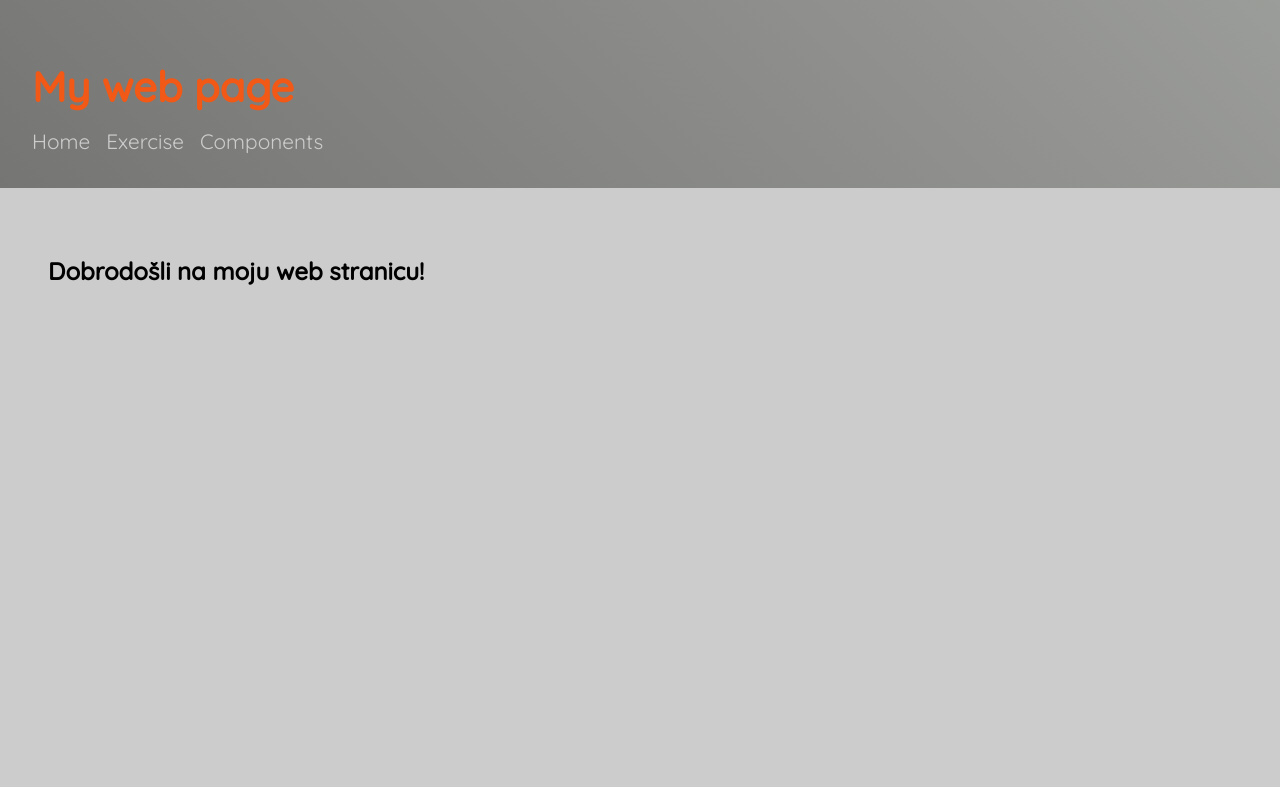
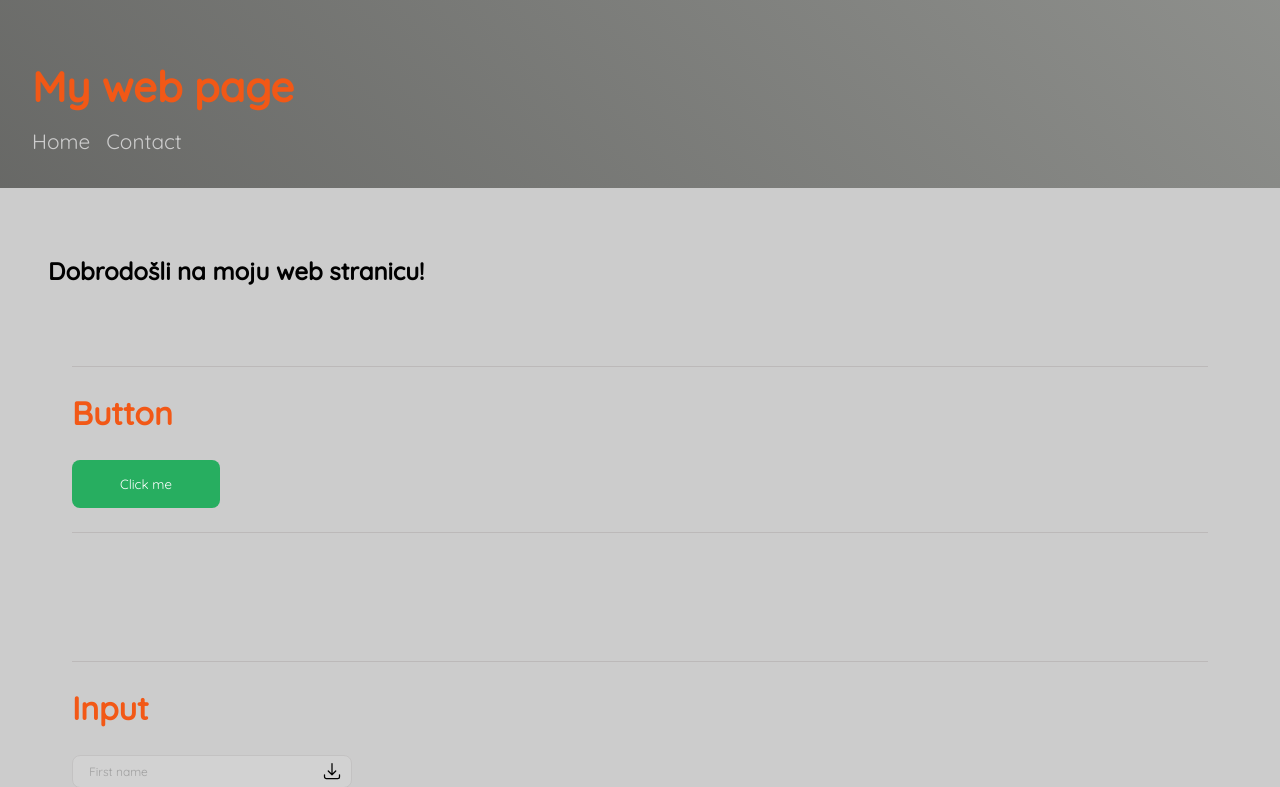
Before and after one commit to Ivanaarbutina/react-project, a React (Vite) app: page / in a window 1280 px wide. Shown: the top 787 px of the page. Built offline with nearby package versions, Linux system fonts and the light colour scheme.

Commit message:
add new pages

```diff
--- a/src/App.tsx
+++ b/src/App.tsx
@@ -1,28 +1,24 @@
-import { createBrowserRouter, RouterProvider } from "react-router-dom";
-import Header from "./components/header";
+import { Route, Routes } from "react-router-dom";
 import "./styles/style.scss";
-import Home from "./components/home";
-import Components from "./components/components";
+import Home from "./features/home";
 
+import Contact from "./components/contact";
+import Layout from "./styles/components/layout";
+import NoMatch from "./features/no-match";
 
 function App() {
-  const router = createBrowserRouter([
-    {
-      path: "/",
-      element: <Home />,
-    },
-    {
-      path: "/components",
-      element: <Components />,
-    },
-
-  ]);
   return (
-    <>
-        <Header/>
-        <RouterProvider router={router} />
-    </>
-  )
+    <Routes>
+      <Route path="/" element={<Layout />}>
+        <Route index element={<Home />} />
+        <Route path="contact" element={<Contact />} />
+        {/* Using path="*"" means "match anything", so this route
+                acts like a catch-all for URLs that we don't have explicit
+                routes for. */}
+        <Route path="*" element={<NoMatch />} />
+      </Route>
+    </Routes>
+  );
 }
 
 export default App;
--- a/src/components/components.tsx
+++ /dev/null
@@ -1,98 +0,0 @@
-import { useState } from "react";
-import Download from "../assets/download";
-import Button from "./button";
-import Container from "./container";
-import Devider from "./devider";
-import Input from "./input";
-import Table from "./table";
-import Check from "../assets/check";
-import Modal from "./modal";
-
-type ValuesType = {
-  [key: string]: string;
-};
-
-const obj: ValuesType = {
-  firstName: "",
-  lastName: "",
-};
-
-const Components = () => {
-  const [inputsValue, setInputsValue] = useState<ValuesType>(obj);
-  const [newState, setNewState] = useState<string>("");
-  const [showModal, setShowModal] = useState<boolean>(true);
-
-  const handleInputsValue = (value: string, id: string) => {
-    const newState: ValuesType = { ...inputsValue };
-    newState[id] = value;
-    setInputsValue(newState);
-  };
-
-  return (
-    <div className="components">
-      <Container>
-        <h2>Button</h2>
-        <Button text="Click me" />
-      </Container>
-      <Container>
-        <h2>Input</h2>
-        <Input
-          disabled={true}
-          size="sm"
-          icon={<Download />}
-          value={inputsValue.firstName}
-          placeholder="First name"
-          onChange={(value: string) => handleInputsValue(value, "lastName")}
-        />
-        <Input
-          value={inputsValue.lastName}
-          icon={<Check />}
-          placeholder="Last name"
-          onChange={(value: string) => handleInputsValue(value, "lastName")}
-        />
-        <Input
-          value={newState}
-          onChange={(value: string) => setNewState(value)}
-        />
-        <button onClick={() => console.log(inputsValue)}>Get values</button>
-      </Container>
-      <Container>
-        <h2>Table</h2>
-        <Table />
-      </Container>
-      <Container>
-        <h2>Modal</h2>
-        <button
-          onClick={() => {
-            setShowModal(true);
-          }}
-        >
-          Open Modal
-        </button>
-        {showModal && (
-          <Modal
-            title="Title"
-            size="lg"
-            onClick={() => {
-              setShowModal(false);
-            }}
-            isOpen={showModal}
-          >
-            <p>
-              Lorem ipsum dolor sit amet consectetur,<br></br> adipisicing elit.
-              Vel cumque laudantium, <br></br>voluptates harum, autem corporis
-              dolor voluptatem<br></br> nam optio magnam laborum velit
-              repellendus. Reiciendis .
-            </p>
-          </Modal>
-        )}
-      </Container>
-      <Container>
-        <h2>Devider</h2>
-        <Devider />
-      </Container>
-    </div>
-  );
-};
-
-export default Components;
--- /dev/null
+++ b/src/components/contact.tsx
@@ -0,0 +1,5 @@
+const Contact = () => {
+  return <div></div>;
+};
+
+export default Contact;
--- a/src/components/header.tsx
+++ b/src/components/header.tsx
@@ -1,18 +1,21 @@
+import { NavLink } from "react-router-dom";
 
 const Header = () => {
-
-  return(
+  return (
     <header className="header">
-    <h1 className="header__title">My web page</h1>
-    <nav className="header__nav">
-      <ul className="header__menu">
-        <li className="header__menu-item"><a href="/">Home</a></li>
-        <li className="header__menu-item"><a href="/exercise">Exercise</a></li>
-        <li className="header__menu-item"><a href="/components">Components</a></li>
-      </ul>
-    </nav>
-  </header>
-  )
-}
+      <h1 className="header__title">My web page</h1>
+      <div className="header__section">
+        <nav className="header__section__nav">
+          <NavLink to="/" className="header__menu-item">
+            Home
+          </NavLink>
+          <NavLink to="/contact" className="header__menu-item">
+            Contact
+          </NavLink>
+        </nav>
+      </div>
+    </header>
+  );
+};
 
 export default Header;
--- a/src/components/home.tsx
+++ /dev/null
@@ -1,14 +0,0 @@
-const Home = () => {
-
-  return (
-    <div className="home">
-      <div>
-      <h2>Dobrodošli na moju web stranicu!</h2>
-
-      </div>
-
-    </div>
-  )
-}
-
-export default Home;
--- /dev/null
+++ b/src/features/contact.tsx
@@ -0,0 +1,45 @@
+import { useState } from "react";
+import Button from "../components/button";
+import Input from "../components/input";
+
+type ValuesType = {
+  [key: string]: string;
+};
+
+const obj: ValuesType = {
+  firstName: "",
+  lastName: "",
+  email: "",
+};
+
+const Contact = () => {
+  const [inputsValue, setInputsValue] = useState<ValuesType>(obj);
+
+  const handleInputsValue = (value: string, id: string) => {
+    const newState: ValuesType = { ...inputsValue };
+    newState[id] = value;
+    setInputsValue(newState);
+  };
+  return (
+    <>
+      <Input
+        placeholder="First Name"
+        onChange={(value: string) => handleInputsValue(value, "lastName")}
+        value="First Name"
+      />
+      <Input
+        placeholder="Last Name"
+        value="Last Name"
+        onChange={(value: string) => handleInputsValue(value, "lastName")}
+      />
+      <Input
+        placeholder="Email"
+        value="Email"
+        onChange={(value: string) => handleInputsValue(value, "lastName")}
+      />
+      <Button text="send" />
+    </>
+  );
+};
+
+export default Contact;
--- /dev/null
+++ b/src/features/home.tsx
@@ -0,0 +1,102 @@
+import { useState } from "react";
+import Check from "../assets/check";
+import Download from "../assets/download";
+import Button from "../components/button";
+import Container from "../components/container";
+import Devider from "../components/devider";
+import Input from "../components/input";
+import Modal from "../components/modal";
+import Table from "../components/table";
+
+const Home = () => {
+  type ValuesType = {
+    [key: string]: string;
+  };
+
+  const obj: ValuesType = {
+    firstName: "",
+    lastName: "",
+  };
+
+  const [inputsValue, setInputsValue] = useState<ValuesType>(obj);
+  const [newState, setNewState] = useState<string>("");
+  const [showModal, setShowModal] = useState<boolean>(true);
+
+  const handleInputsValue = (value: string, id: string) => {
+    const newState: ValuesType = { ...inputsValue };
+    newState[id] = value;
+    setInputsValue(newState);
+  };
+  return (
+    <div className="home">
+      <div>
+        <h2>Dobrodošli na moju web stranicu!</h2>
+      </div>
+      <div className="components">
+        <Container>
+          <h2>Button</h2>
+          <Button text="Click me" />
+        </Container>
+        <Container>
+          <h2>Input</h2>
+          <Input
+            disabled={true}
+            size="sm"
+            icon={<Download />}
+            value={inputsValue.firstName}
+            placeholder="First name"
+            onChange={(value: string) => handleInputsValue(value, "lastName")}
+          />
+          <Input
+            value={inputsValue.lastName}
+            icon={<Check />}
+            placeholder="Last name"
+            onChange={(value: string) => handleInputsValue(value, "lastName")}
+          />
+          <Input
+            value={newState}
+            onChange={(value: string) => setNewState(value)}
+          />
+          <button onClick={() => console.log(inputsValue)}>Get values</button>
+        </Container>
+        <Container>
+          <h2>Table</h2>
+          <Table />
+        </Container>
+        <Container>
+          <h2>Modal</h2>
+          <button
+            onClick={() => {
+              setShowModal(true);
+            }}
+          >
+            Open Modal
+          </button>
+          {showModal && (
+            <Modal
+              title="Title"
+              size="lg"
+              onClick={() => {
+                setShowModal(false);
+              }}
+              isOpen={showModal}
+            >
+              <p>
+                Lorem ipsum dolor sit amet consectetur,<br></br> adipisicing
+                elit. Vel cumque laudantium, <br></br>voluptates harum, autem
+                corporis dolor voluptatem<br></br> nam optio magnam laborum
+                velit repellendus. Reiciendis .
+              </p>
+            </Modal>
+          )}
+        </Container>
+        <Container>
+          <h2>Devider</h2>
+          <Devider />
+        </Container>
+      </div>
+    </div>
+  );
+};
+
+export default Home;
--- /dev/null
+++ b/src/features/no-match.tsx
@@ -0,0 +1,9 @@
+const NoMatch = () => {
+  return (
+    <>
+      <h3>Nista se ne vidi</h3>
+    </>
+  );
+};
+
+export default NoMatch;
--- a/src/styles/components/header.scss
+++ b/src/styles/components/header.scss
@@ -4,7 +4,6 @@ $header-nav-link-color: #ccc;
 $header-nav-link-hover-color: #fff;
 
 .header {
-
   background-color: #f1f1f1;
   background-image: linear-gradient(45deg, #141313, #abada9);
   background-size: 400% 400%;
@@ -24,13 +23,13 @@ $header-nav-link-hover-color: #fff;
 }
 
 .header__title {
-  color:rgb(242, 88, 22);
+  color: rgb(242, 88, 22);
   font-size: 2.6rem;
   margin-bottom: 16px;
 }
 
-.header__nav {
-  ul {
+.header__section {
+  &__nav {
     list-style: none;
     margin: 0;
     padding: 0;
@@ -39,14 +38,12 @@ $header-nav-link-hover-color: #fff;
   .header__menu-item {
     display: inline-block;
     margin-right: 16px;
-
-    a {
     color: $header-nav-link-color;
     text-decoration: none;
     font-size: 1.3rem;
 
     &:hover {
-        color:rgb(255, 254, 252) ;
+      color: rgb(255, 254, 252);
     }
 
     &:hover {
@@ -60,9 +57,8 @@ $header-nav-link-hover-color: #fff;
       display: block;
       width: 0;
       height: 2px;
-        background-color:rgb(242, 121, 22) ;
+      background-color: rgb(242, 121, 22);
       transition: all 250ms ease-in-out;
     }
   }
 }
-  }
--- /dev/null
+++ b/src/styles/components/layout.tsx
@@ -0,0 +1,13 @@
+import { Outlet } from "react-router-dom";
+import Header from "../../components/header";
+
+const Layout = () => {
+  return (
+    <>
+      <Header />
+      <Outlet />
+    </>
+  );
+};
+
+export default Layout;
```
Also changed, not shown: src/components/field.tsx (added, +12 -0 lines), src/main.tsx (+7 -6 lines). Lines whose indentation alone changed are shown as unchanged.
